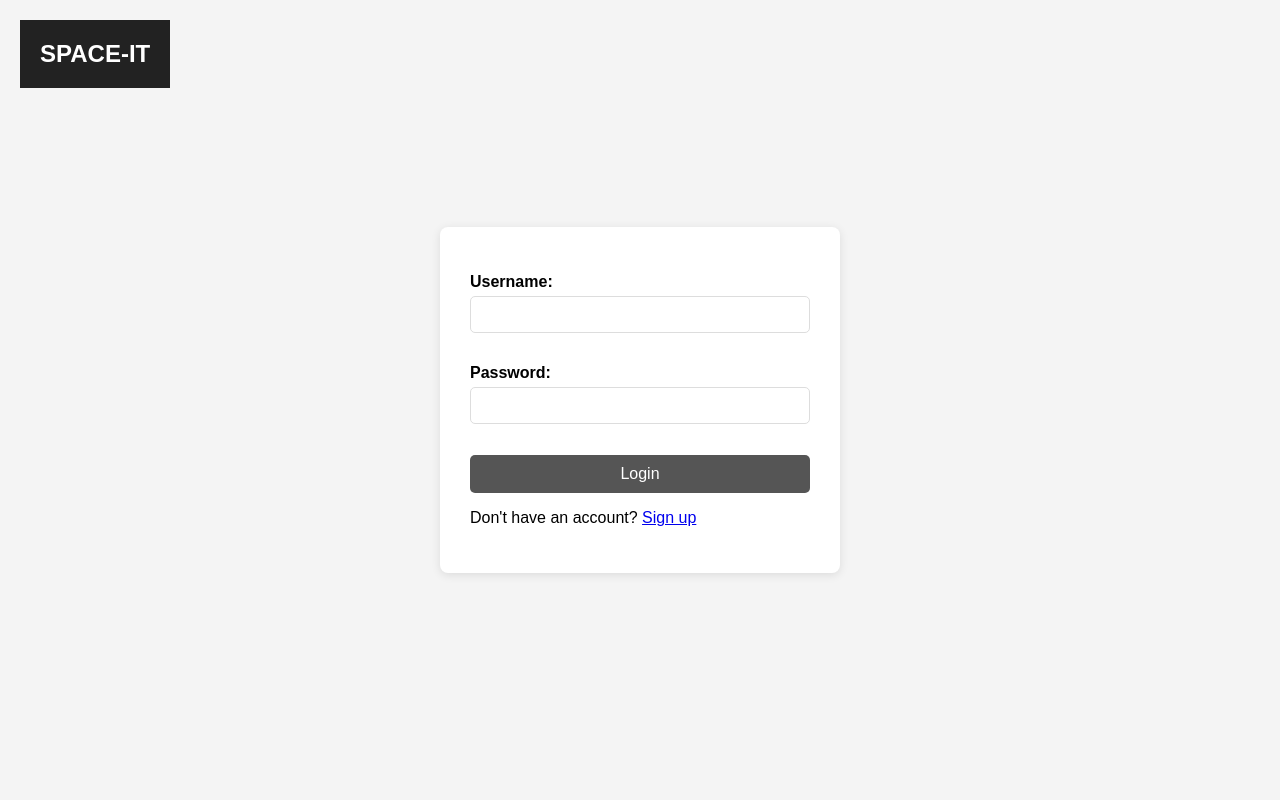
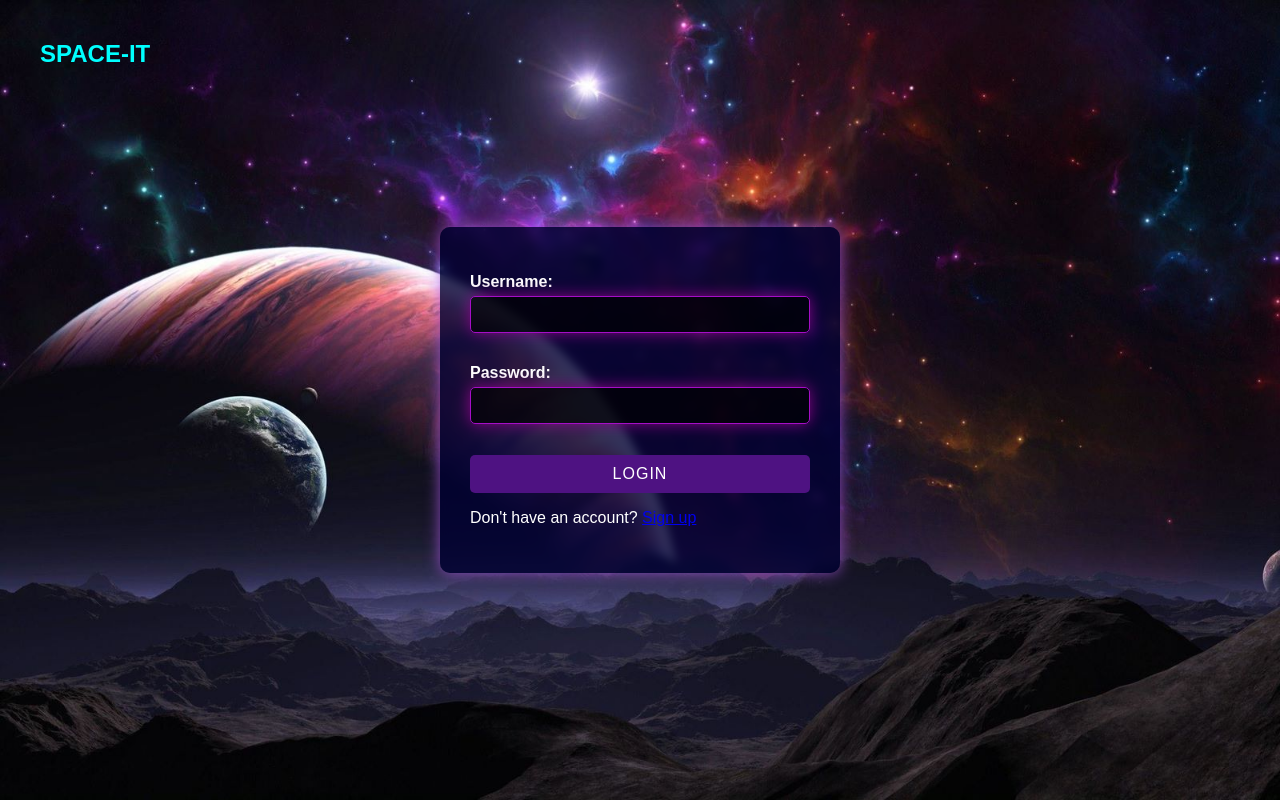
Before and after one commit to nwilson7/space-it, a Django app: page / in a window 1280 px wide. Run offline with Django 5.2, Linux system fonts and the light colour scheme; parts of the project's set-up code (start-up, migrations or seed data) failed here and were passed over.

Commit message:
adds final styling to login page

```diff
--- a/users/static/users/css/login.css
+++ b/users/static/users/css/login.css
@@ -1,81 +1,102 @@
-/* Login page specific styles */
+body {
+	background: url("/static/users/images/bg1.jpeg");
+	width:100%;
+    height:100vh;
+	background-size:100% 100%;
+    background-repeat:no-repeat;
+}
 
-/* Logo at top-left */
 header {
     position: absolute;
     top: 20px;
     left: 20px;
-}
-
-/* Logo styling */
-.logo {
     font-size: 24px;
     font-weight: bold;
-    color: #fff; /* White text color */
-    background-color: transparent; /* Transparent background */
+    color: cyan;
+    background-color: transparent;
 }
 
 /* Container styling */
+
 .container {
     display: flex;
     justify-content: center;
     align-items: center;
-    height: 100vh;  /* Full viewport height */
-    padding: 0 20px; /* Add padding to both sides */
-    box-sizing: border-box; /* Ensures padding is included in the width calculation */
-    width: 100%;  /* Make sure the container spans the full width */
+    height: 100vh;
+    padding: 0 20px;
+    box-sizing: border-box;
+    width: 100%;
 }
 
 /* Form styling */
+
 form {
-    background: #fff;
+    background: rgba(0, 0, 51, 0.8);
     padding: 30px;
-    border-radius: 8px;
-    box-shadow: 0 2px 10px rgba(0, 0, 0, 0.1);
+    border-radius: 10px;
+    box-shadow: 0 0 15px rgb(170 89 226 / 80%);
     width: 100%;
-    max-width: 400px; /* Form width constraint */
-    margin: 0 auto; /* Center the form */
-    box-sizing: border-box; /* Include padding and border in width calculation */
+    max-width: 400px;
+    margin: 0 auto;
+    box-sizing: border-box;
     text-align: left;
+    backdrop-filter: blur(5px);
 }
 
 form h2 {
     margin-bottom: 20px;
+    color: cyan;
 }
 
 form label {
     display: block;
     margin-bottom: 5px;
     font-weight: bold;
+    color: white;
+
 }
 
-/* Form input styling */
+/* Glowing input fields */
+
 form input {
     width: 100%;
     padding: 10px;
     margin-bottom: 15px;
-    border: 1px solid #ddd;
+    border: 1px solid #a50ec7;
     border-radius: 5px;
-    box-sizing: border-box; /* Ensure padding is inside the element */
+    box-sizing: border-box;
+    background: rgba(0, 0, 0, 0.7);
+    color: white;
+    outline: none;
+    box-shadow: 0 0 15px #850585;
 }
+
+form input:focus {
+    /* background: #4e1282;*/
+}
+
+/* Sci-fi styled button */
 
 form button {
     display: block;
     width: 100%;
     padding: 10px;
-    background-color: #555;
+    background: #4e1282;
     color: white;
     border: none;
     border-radius: 5px;
     font-size: 16px;
     cursor: pointer;
+    transition: 0.3s;
+    text-transform: uppercase;
+    letter-spacing: 1px;
 }
 
 form button:hover {
-    background-color: #444;
+    background:#850585;
+    box-shadow: 0 0 15px rgb(170 89 226 / 80%);
 }
 
-/* Dropdown menu and buttons (if needed) */
-.user-profile {
-    position: relative;
-    display: inline
+p {
+    color: white;
+}
--- a/users/templates/users/login.html
+++ b/users/templates/users/login.html
@@ -15,9 +15,9 @@
             SPACE-IT
         </div>
     </header>
+    <div class="container">
+        <form method="post" id="login-form">
 
-    <div class="container">
-        <form method="post">
             {% csrf_token %}
 
             {% if messages %}
@@ -29,19 +29,19 @@
             {% endif %}
 
             {% if form %}
+
                 {{ form.as_p }}
+
             {% else %}
             <label for="username">Username:</label>
-                <input type="text" name="username" id="username" required><br><br>
-
+            <input type="text" name="username" id="username" required>
             <label for="password">Password:</label>
-                <input type="password" name="password" id="password" required><br><br>
+            <input type="password" name="password" id="password" required>
             {% endif %}
-
             <button type="submit">Login</button>
             <p>Don't have an account? <a href="{% url 'signup' %}">Sign up</a></p>
      </form>
     </div>
-
+    <script src="{% static 'users/js/login.js' %}"></script>
 </body>
 </html>
```
Also changed, not shown: users/static/users/images/bg1.jpeg (added), 1 other file. Lines whose indentation alone changed are shown as unchanged.
